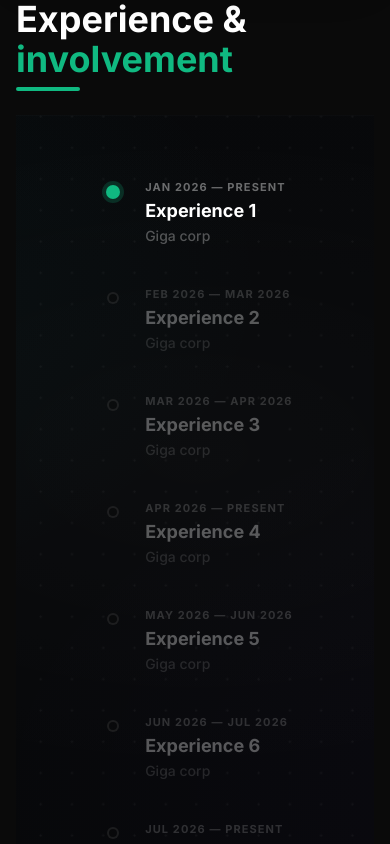
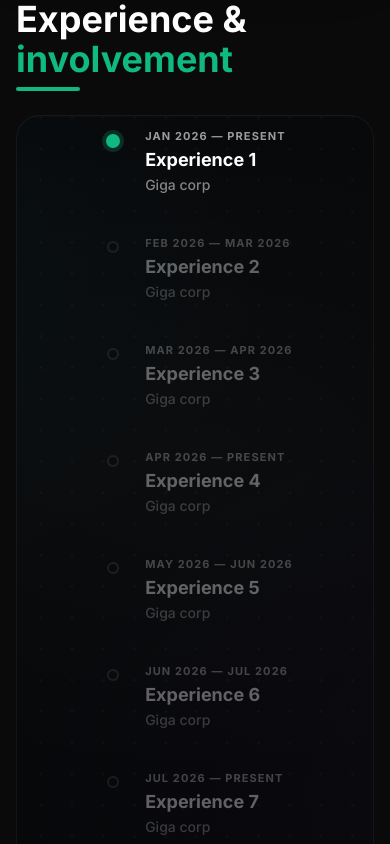
Before and after one commit to gigasandwich/giga-portfolio, a Next.js app: page / in a window 390 px wide. Shown: the part 1360-2204 px from the top of the page. Built offline with nearby package versions, Linux system fonts and the light colour scheme.

Commit message:
Style update for experience section

```diff
--- a/src/app/page.tsx
+++ b/src/app/page.tsx
@@ -34,7 +34,7 @@ export default function Home() {
           </section>
 
           {/* Section: Experience */}
-          <section id="experience" className="min-h-[75vh] border-b border-white/5 py-5">
+          <section id="experience" className="min-h-[50vh] border-b border-white/5 py-5">
             <Experience />
           </section>
 
--- a/src/components/VerticalTimeline.tsx
+++ b/src/components/VerticalTimeline.tsx
@@ -36,14 +36,14 @@ export default function VerticalTimeline({
               </div>
 
               <div className="flex flex-col gap-1">
-                <p className="text-[11px] font-bold tracking-widest text-white/40 uppercase">
+                <p className="text-[11px] font-bold tracking-widest text-white/60 uppercase">
                   {startLabel} — {endLabel}
                 </p>
-                <p className={`text-lg font-bold leading-tight ${i === selected ? 'text-white' : 'text-white/80 group-hover:text-white'}`}>
+                <p className={`text-lg font-bold leading-tight ${i === selected ? 'text-white' : 'text-white/90 group-hover:text-white'}`}>
                   {item.title}
                 </p>
                 {item.meta && (
-                  <p className="text-sm text-white/30 font-medium">
+                  <p className="text-sm text-white/50 font-medium">
                     {item.meta}
                   </p>
                 )}
--- a/src/sections/Experience.tsx
+++ b/src/sections/Experience.tsx
@@ -13,11 +13,11 @@ export default function Experience() {
                 Experience &
                 <p className="text-primary">involvement</p>
             </Title>
-            <div id="experience" className="relative overflow-visible py-10 lg:py-20 min-h-screen"
+            <div id="experience" className="relative overflow-visible py-3 lg:py-15 min-h-screen rounded-3xl border border-white/5"
                 style={{ backgroundImage: `url('/assets/svgs/bg-experience.svg')`, backgroundAttachment: 'fixed', backgroundSize: 'cover', backgroundPosition: 'center' }}>
                 <div className="relative z-10 px-4 lg:px-0">
 
-                    <div className="grid grid-cols-1 lg:grid-cols-3 pt-6 gap-8 items-start">
+                    <div className="grid grid-cols-1 lg:grid-cols-3 gap-8 items-start">
                         <div className="col-span-1 flex justify-center">
                             <VerticalTimeline items={experienceData} selected={index} onSelect={setIndex} />
                         </div>
@@ -39,7 +39,7 @@ export default function Experience() {
                                 )}
                             </div>
 
-                            <div className="text-white/60 text-lg leading-relaxed space-y-4 lg:max-h-[520px] lg:overflow-y-auto lg:pr-3 thin-scrollbar">
+                            <div className="text-white/80 text-lg leading-relaxed space-y-4 lg:max-h-[520px] lg:overflow-y-auto lg:pr-3 thin-scrollbar">
                                 {current.description}
                             </div>
                         </div>
```
